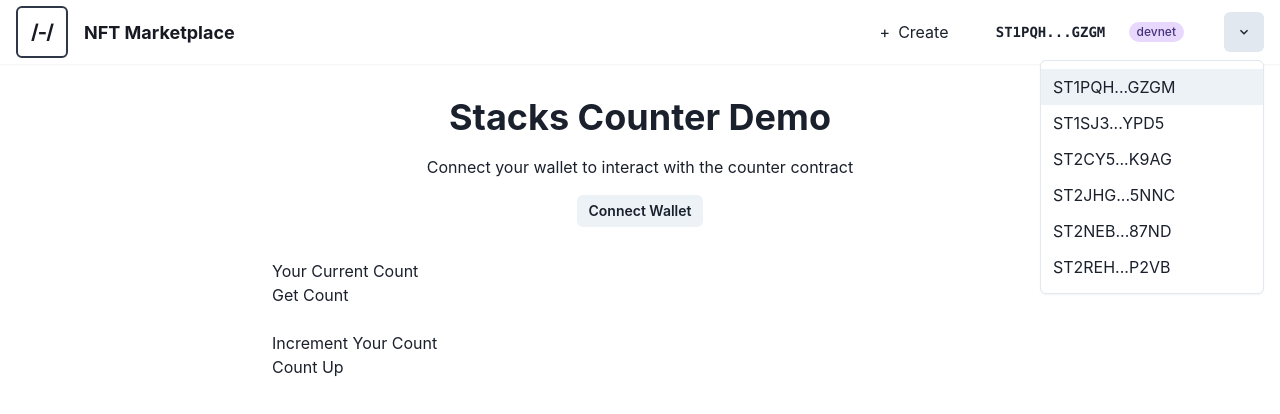
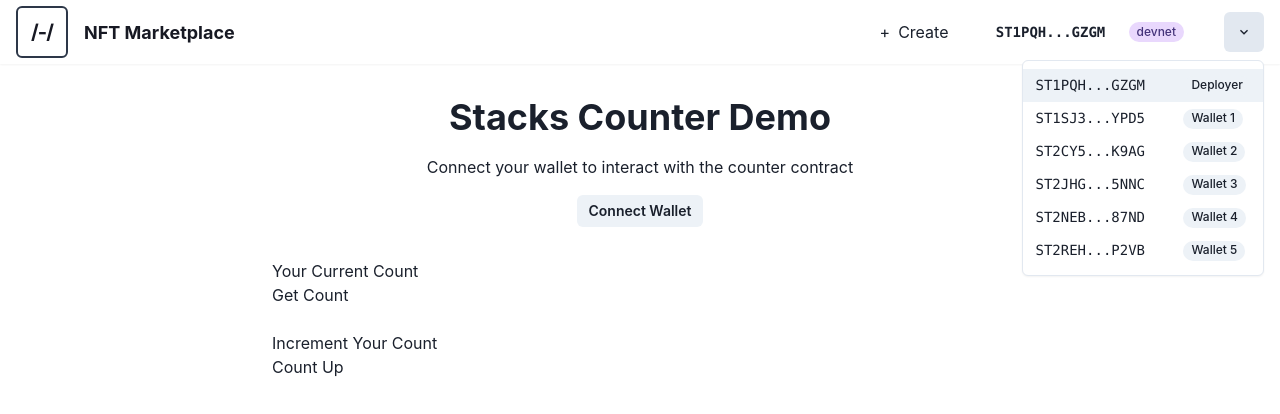
Before and after one commit to hirosystems/platform-template-nft-marketplace-dapp, a Next.js app in the folder front-end/: page /counter in a window 1280 px wide. Both pictures are taken after a click on the button "Select wallet". Shown: the top 414 px of the page. Built offline with nearby package versions, Linux system fonts and the light colour scheme; what @stacks/connect would draw is missing.

Commit message:
fix: better UI & works

```diff
--- a/front-end/src/app/page.tsx
+++ b/front-end/src/app/page.tsx
@@ -1,7 +1,7 @@
 "use client";
 
 import { useState, useEffect } from "react";
-import { Container, SimpleGrid, VStack, useColorMode } from "@chakra-ui/react";
+import { Container, SimpleGrid, VStack, useColorMode, Button, Text, Center } from "@chakra-ui/react";
 import { ListingCard } from "@/components/marketplace/ListingCard";
 import { fetchListings, Listing } from "@/lib/marketplace/operations";
 
@@ -17,13 +17,13 @@ export default function BrowsePage() {
     const fetchedListings = await fetchListings();
 
     // Get the number of txids from localStorage
-    const storedTxids = localStorage.getItem('txid')
+    const storedTxidsNumber = localStorage.getItem('txid')
       ? Object.keys(JSON.parse(localStorage.getItem('txid')!)).length
       : 0;
-    console.log('storedTxids', storedTxids)
+    console.log('storedTxids', storedTxidsNumber)
 
     // Limit the listings to the number of stored txids
-    const limitedListings = fetchedListings.slice(0, 3);
+    const limitedListings = fetchedListings.slice(0, storedTxidsNumber);
 
     console.log("Fetched listings:", limitedListings);
     setListings(limitedListings);
@@ -36,6 +36,7 @@ export default function BrowsePage() {
   return (
     <Container maxW="container.xl" py={8}>
       <VStack spacing={6} align="stretch">
+        {listings.length > 0 ? (
           <SimpleGrid columns={{ base: 1, md: 2, lg: 3 }} spacing={6}>
             {listings.map((listing) => (
               <ListingCard
@@ -45,6 +46,22 @@ export default function BrowsePage() {
               />
             ))}
           </SimpleGrid>
+        ) : (
+          <Center minH="50vh">
+            <VStack spacing={4}>
+              <Text fontSize="xl">No NFTs listed yet</Text>
+              <Button
+                as="a"
+                href="/marketplace/list"
+                colorScheme="blue"
+                size="lg"
+                px={8}
+              >
+                List Your First NFT
+              </Button>
+            </VStack>
+          </Center>
+        )}
       </VStack>
     </Container>
   );
--- a/front-end/src/components/DevnetWalletButton.tsx
+++ b/front-end/src/components/DevnetWalletButton.tsx
@@ -60,7 +60,22 @@ export const DevnetWalletButton = ({ currentWallet, wallets, onWalletSelect }: D
             key={wallet.stxAddress}
             onClick={() => onWalletSelect(wallet)}
           >
-            {formatStxAddress(wallet.stxAddress)}
+            <Flex align="center" gap={2}>
+              <Box
+                fontSize="sm"
+                fontFamily="mono"
+                width="140px"
+                overflow="hidden"
+                textOverflow="ellipsis"
+              >
+                {formatStxAddress(wallet.stxAddress)}
+              </Box>
+              {wallet.label && (
+                <Tag size="sm" colorScheme="gray" borderRadius="full">
+                  {wallet.label}
+                </Tag>
+              )}
+            </Flex>
           </MenuItem>
         ))}
       </MenuList>
```
Also changed, not shown: 1 other file (tests, documents, lock files or other folders). Lines whose indentation alone changed are shown as unchanged.
